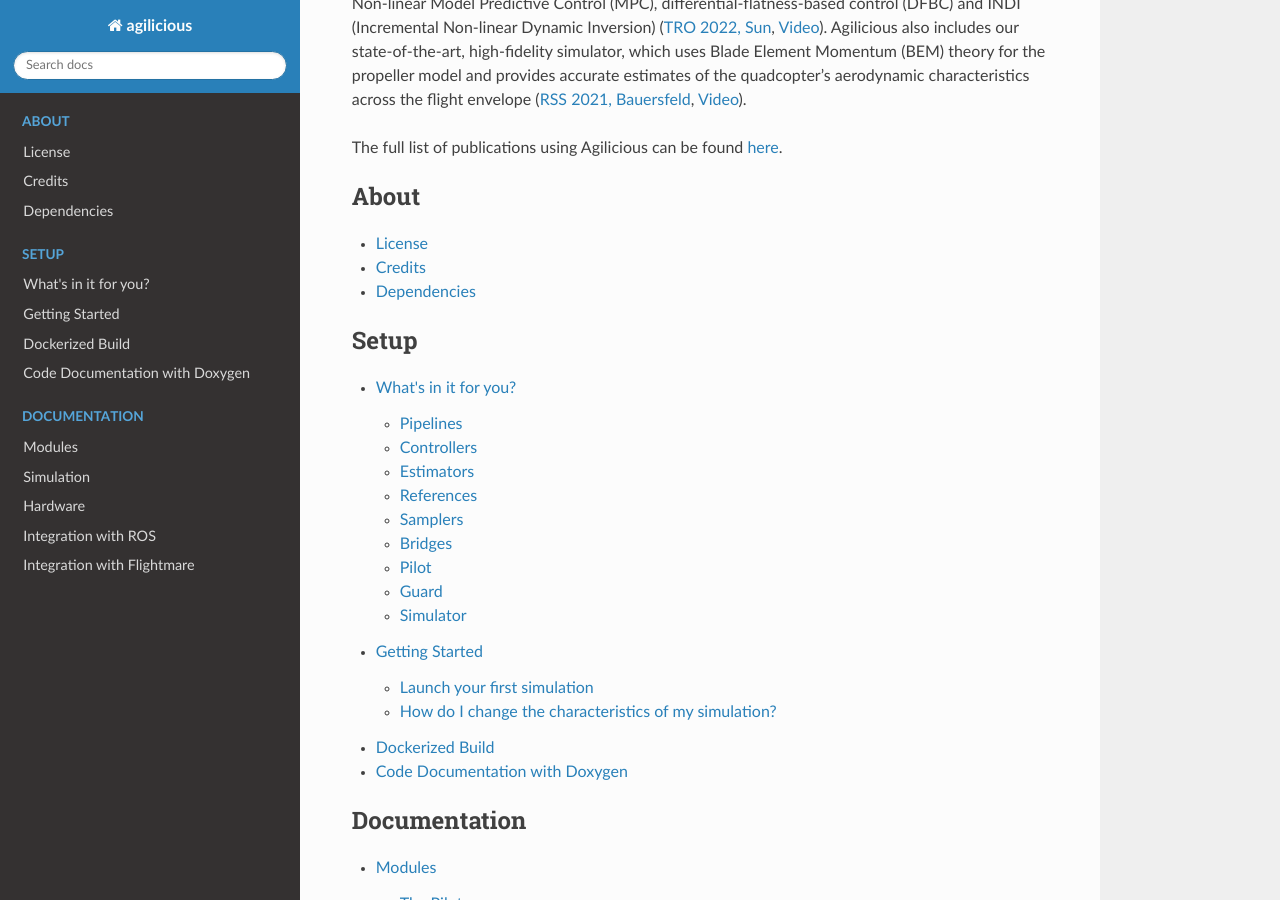
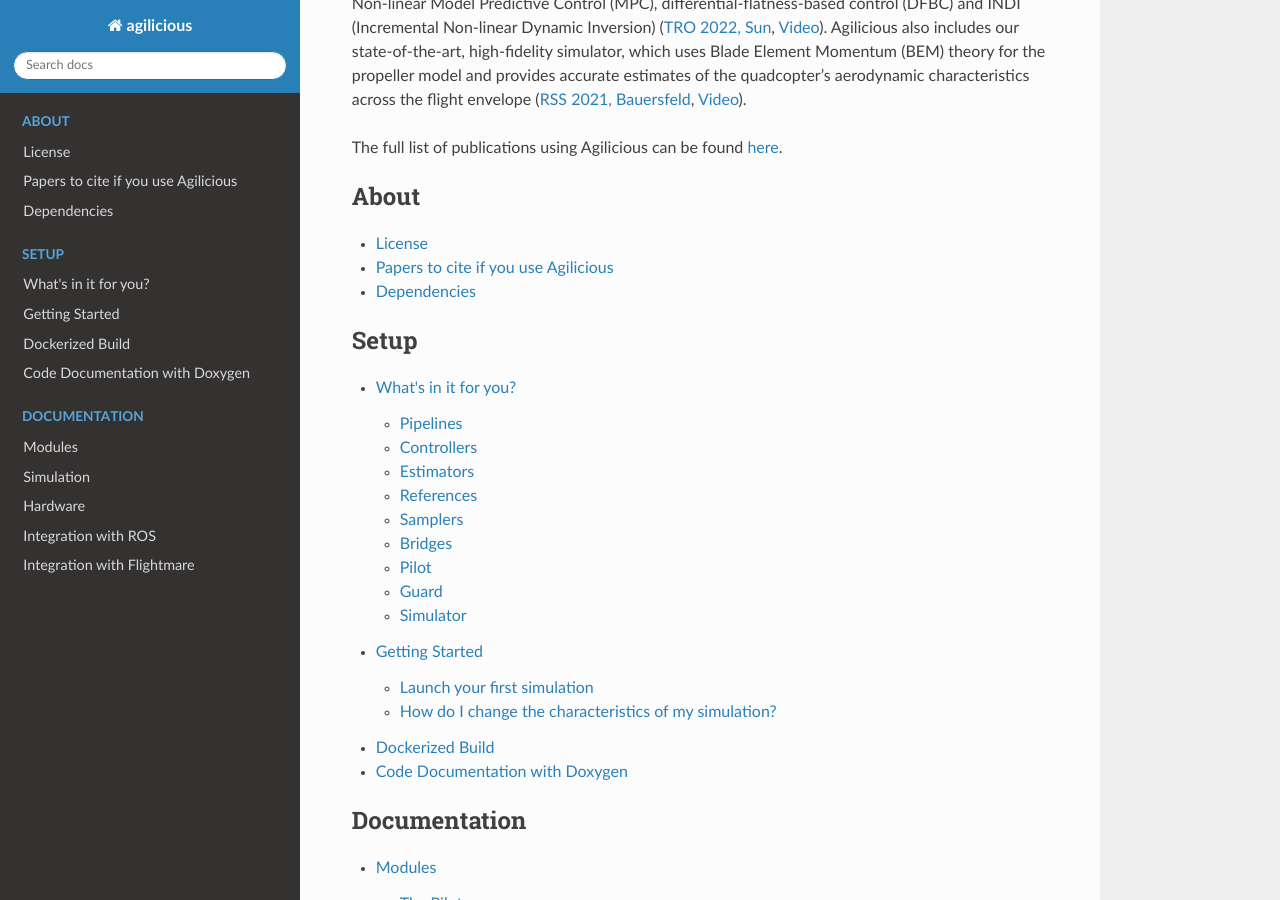
Before and after one commit to uzh-rpg/agilicious, a Sphinx documentation site: the page built from docs/index.rst, in a window 1280 px wide and 900 px high, scrolled down 1810 px. Built offline with Sphinx 7.4.7 and the Read the Docs theme 2.0.0, drawn with Linux system fonts in a browser that asks for light colours.

Commit message:
Update index.rst

```diff
--- a/docs/index.rst
+++ b/docs/index.rst
@@ -50,7 +50,7 @@
     :caption: About
 
     License <license>
-    Credits <credits>
+    Papers to cite if you use Agilicious <credits>
     Dependencies <dependencies>
 
 
```
